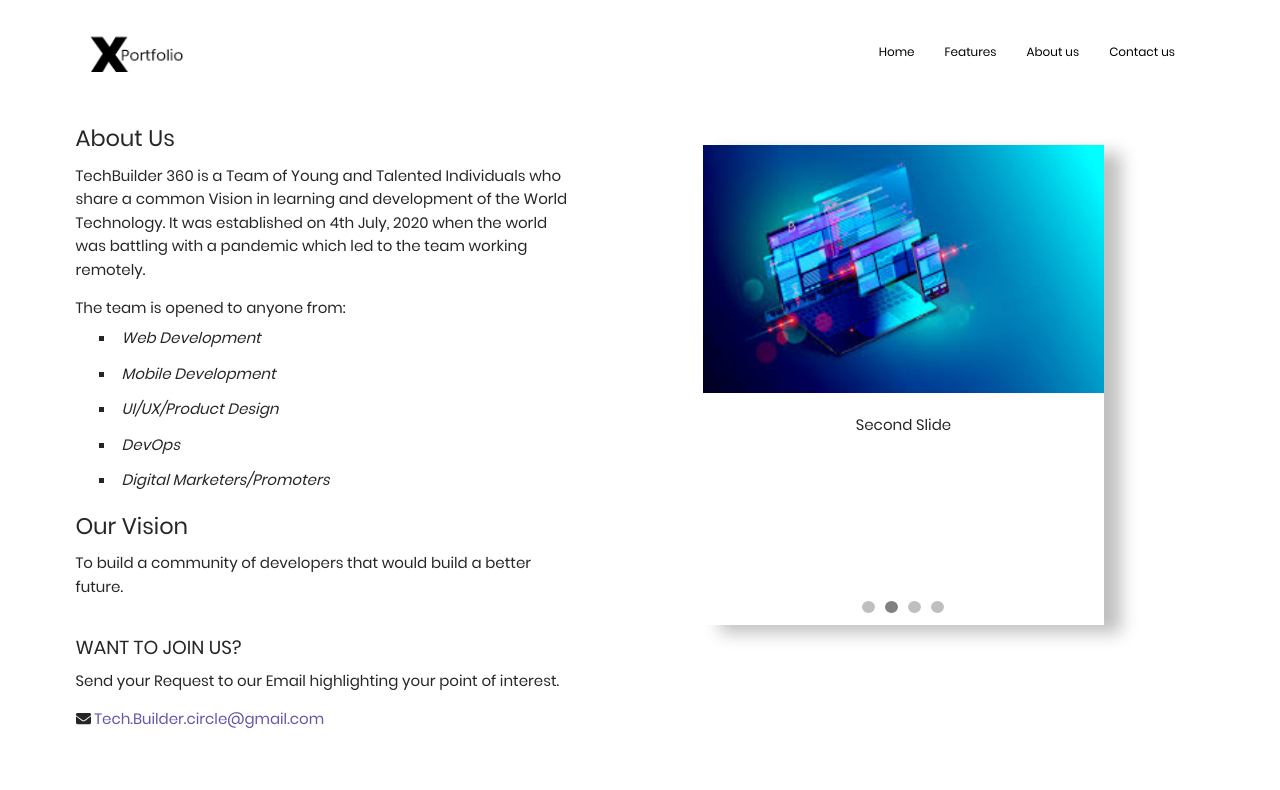
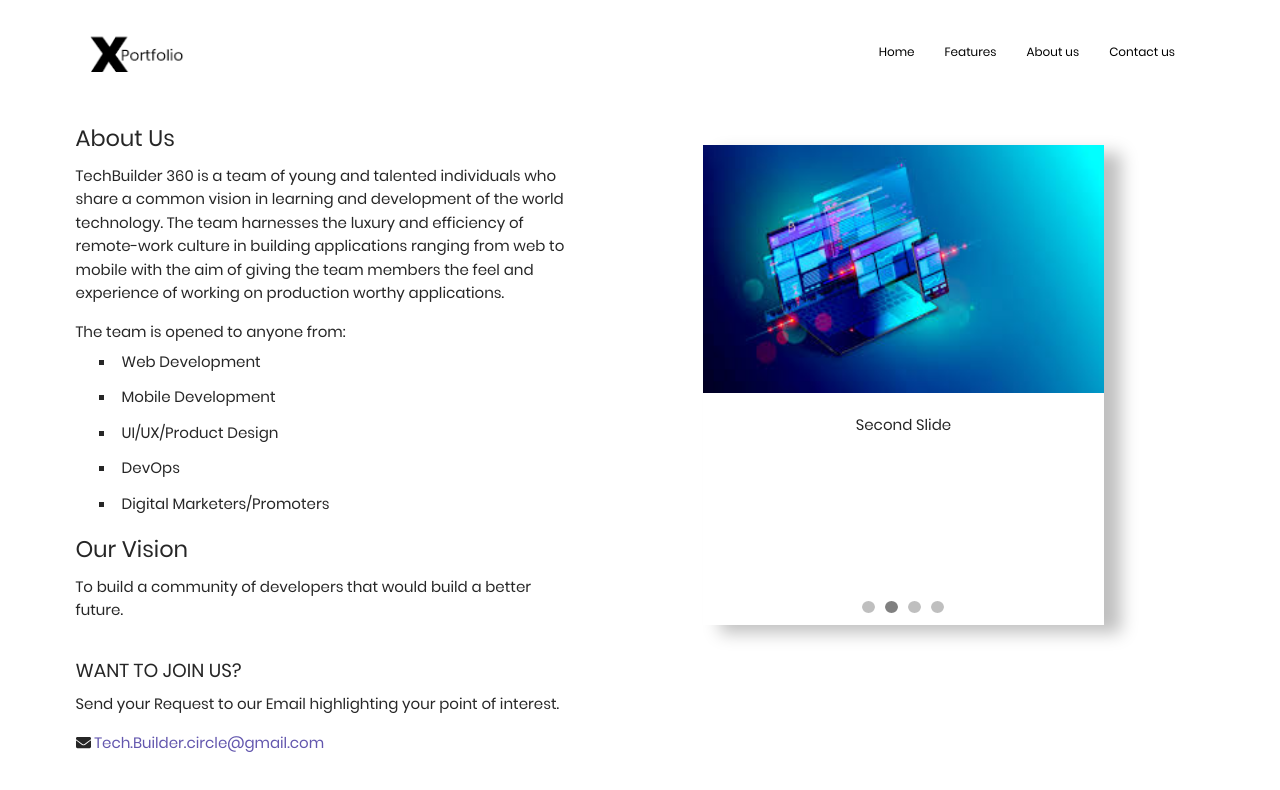
Before and after one commit to TechBuilder-360/portfolio-react, a React (Create React App) app: page /about in a window 1280 px wide. Shown: the top 790 px of the page. Built offline with nearby package versions, Linux system fonts and the light colour scheme; what react-cookies, react-social-login would draw is missing.

Commit message:
modifies features and about content

```diff
--- a/src/components/pre-auth/About.js
+++ b/src/components/pre-auth/About.js
@@ -8,10 +8,13 @@ const About = () => {
     return (
         <Layout>
             <h4> About Us </h4>
-            <p>TechBuilder 360 is a Team of Young and Talented Individuals who share a common Vision in learning and development of the World Technology. It was established on 4th July, 2020 when the world was battling
-                 with a pandemic which led to the team working remotely.</p>
+            <p>TechBuilder 360 is a team of young and talented individuals
+                who share a common vision in learning and development of the world technology.
+                The team harnesses the luxury and efficiency of remote-work culture in building
+                applications ranging from web to mobile with the aim of giving the team members
+                the feel and experience of working on production worthy applications.
+            </p>
             <p>The team is opened to anyone from:
-   <em >
                 <ul>
                 <li>Web Development</li>
                 <li>Mobile Development</li>
@@ -19,11 +22,10 @@ const About = () => {
                 <li>DevOps</li>
                 <li>Digital Marketers/Promoters</li>
                 </ul>
-    </em>
             </p>
 
             <h4>Our Vision</h4>
-                 <p>To build a community of developers that would build a better future. </p>
+            <p>To build a community of developers that would build a better future.</p>
             <br/>
             <h5>WANT TO JOIN US?</h5>
             <p>Send your Request to our Email highlighting your point of interest.</p>
--- a/src/components/pre-auth/Features.js
+++ b/src/components/pre-auth/Features.js
@@ -5,12 +5,11 @@ const Features = () => {
     return (
         <Layout>
             <h4>Features</h4>
-            <p>This App comes with a lot of Features which include the following:</p>
+            <p>This app comes with a lot of Features which include the following:</p>
             <ul>
                 <li>Create a portfolio.</li>
                 <li>Generate custom link to share portfolio.</li>
-                <li>Use custom theme for present portfolio.</li>
-                <li>Choose a prefered template for resume download.</li>
+                <li>Choose a preferred template for resume download or upload yours</li>
                 <li>Blogging system <span style={{color:'red'}}>Coming Soon!!</span></li>
             </ul>
         </Layout>
```
Lines whose indentation alone changed are shown as unchanged.
